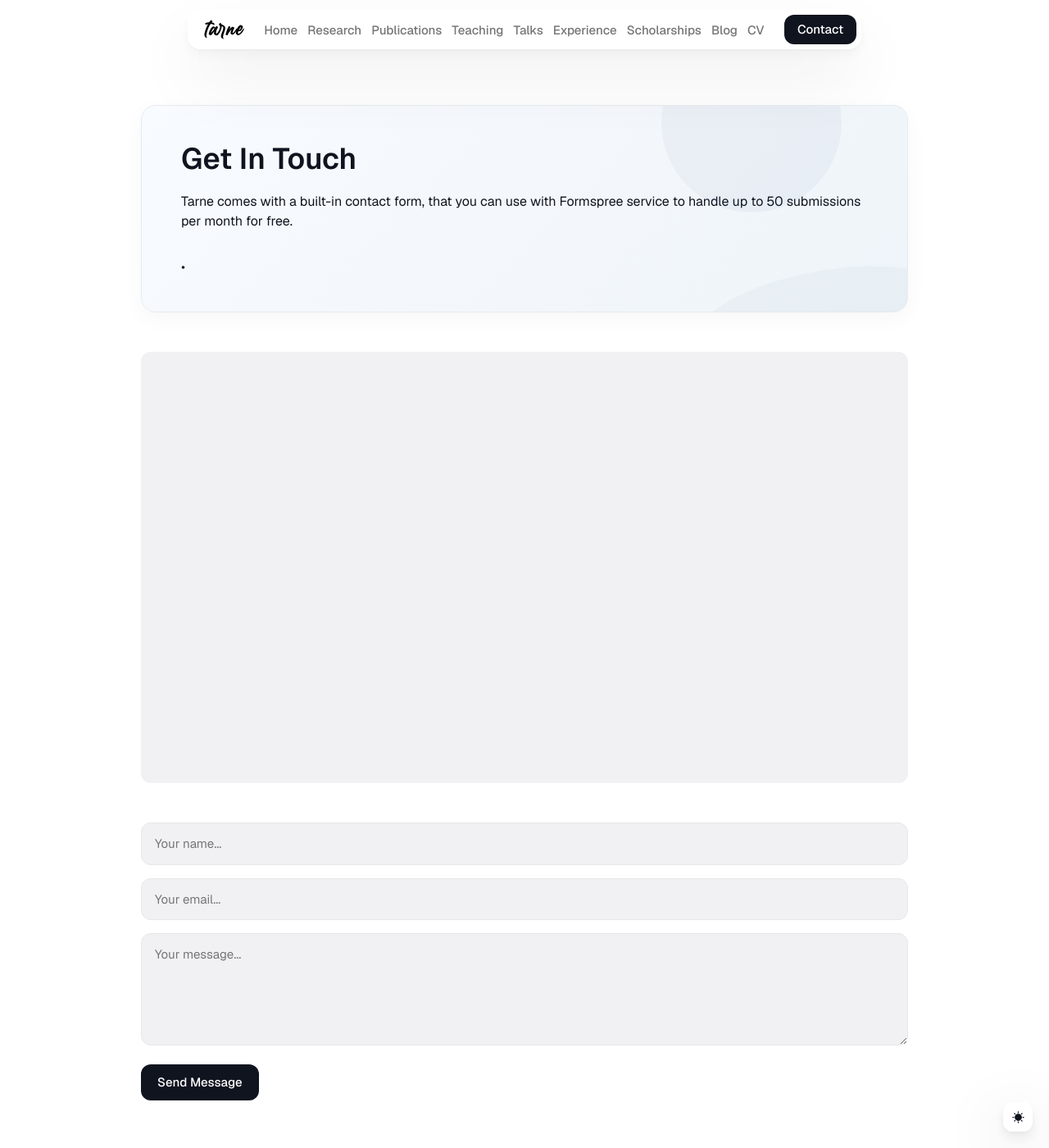
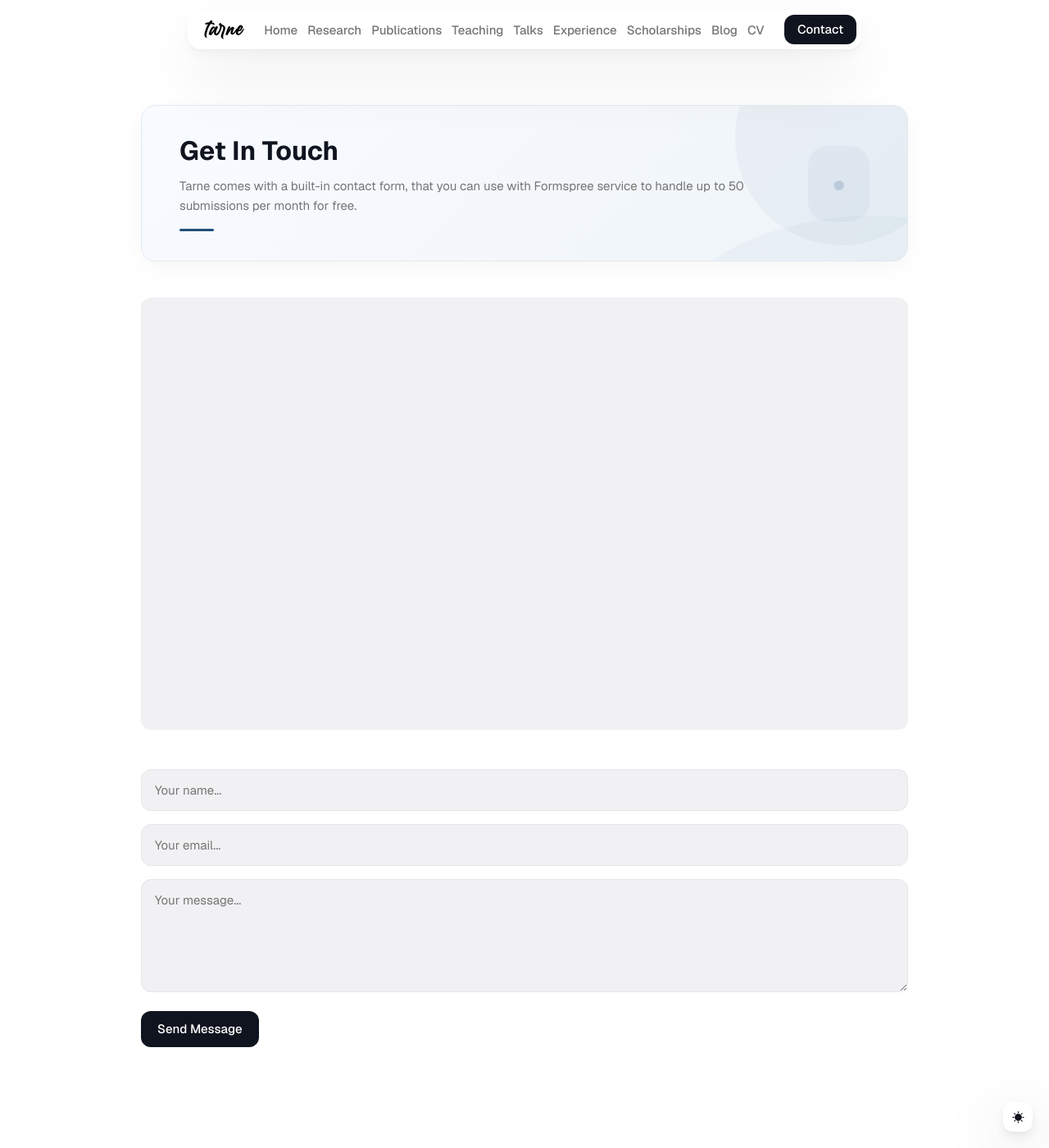
Before and after one commit to lingguo-research/lingguo-tarne, a Jekyll site: the page built from _pages/contact.html, in a window 1280 px wide and 1400 px high. Shown: the whole window at 82% size. Built offline with Jekyll 4.4.1, drawn with Linux system fonts in a browser that asks for light colours; nearby versions of some CDN libraries.

Commit message:
Update main.scss

```diff
--- a/css/main.scss
+++ b/css/main.scss
@@ -2021,3 +2021,146 @@ a {
     font-size: 28px !important;
   }
 }
+/* =========================================
+   Academic Page Hero
+   ========================================= */
+
+.academic-page-hero {
+  position: relative;
+
+  display: flex;
+  align-items: center;
+  justify-content: space-between;
+
+  overflow: hidden;
+
+  width: 100%;
+  min-height: 150px;
+
+  margin: 0 0 44px !important;
+  padding: 36px 46px !important;
+
+  border: 1px solid #e4e9ef;
+  border-radius: 18px;
+
+  background:
+    linear-gradient(
+      135deg,
+      #f8fbff 0%,
+      #f3f7fb 58%,
+      #edf4f9 100%
+    );
+
+  box-shadow: 0 8px 28px rgba(0, 0, 0, .035);
+}
+
+
+/* subtle background circle */
+
+.academic-page-hero::before {
+  content: "";
+
+  position: absolute;
+
+  width: 260px;
+  height: 260px;
+
+  right: -50px;
+  top: -90px;
+
+  border-radius: 50%;
+
+  background: rgba(31, 78, 121, .045);
+}
+
+
+/* Content */
+
+.academic-page-hero__content {
+  position: relative;
+  z-index: 2;
+
+  max-width: 850px;
+}
+
+.academic-page-hero__title {
+  margin: 0 !important;
+
+  font-size: 32px !important;
+  line-height: 1.2;
+  font-weight: 700;
+
+  color: var(--heading-font-color);
+}
+
+.academic-page-hero__description {
+  margin: 12px 0 0 !important;
+
+  font-size: 15px;
+  line-height: 1.6;
+
+  color: var(--text-alt-color);
+}
+
+.academic-page-hero__line {
+  width: 42px;
+  height: 3px;
+
+  margin-top: 16px;
+
+  border-radius: 999px;
+
+  background: #1F4E79;
+}
+
+
+/* Right icon */
+
+.academic-page-hero__icon {
+  position: relative;
+  z-index: 2;
+
+  display: flex;
+  align-items: center;
+  justify-content: center;
+
+  width: 92px;
+  height: 92px;
+
+  margin-left: 30px;
+
+  border-radius: 24px;
+
+  font-size: 54px;
+  line-height: 1;
+
+  color: rgba(31, 78, 121, .18);
+
+  background: rgba(31, 78, 121, .045);
+}
+
+
+/* Mobile */
+
+@media (max-width: 700px) {
+
+  .academic-page-hero {
+    min-height: auto;
+
+    padding: 28px 24px !important;
+  }
+
+  .academic-page-hero__title {
+    font-size: 28px !important;
+  }
+
+  .academic-page-hero__icon {
+    width: 64px;
+    height: 64px;
+
+    font-size: 38px;
+
+    margin-left: 18px;
+  }
+
+}
```
